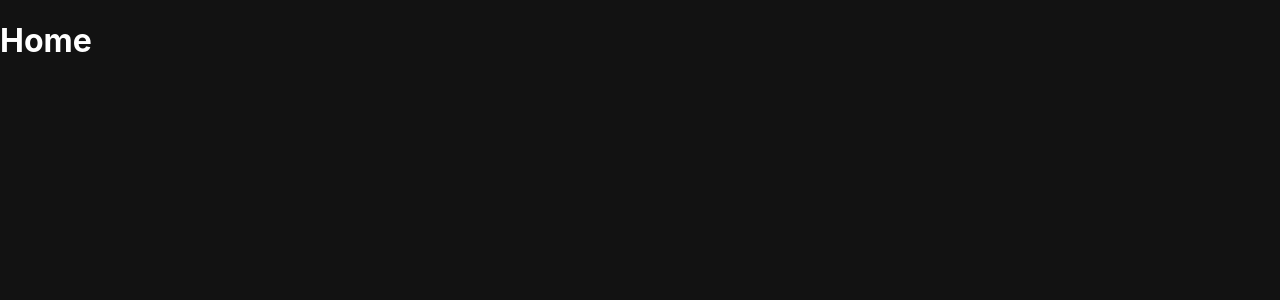
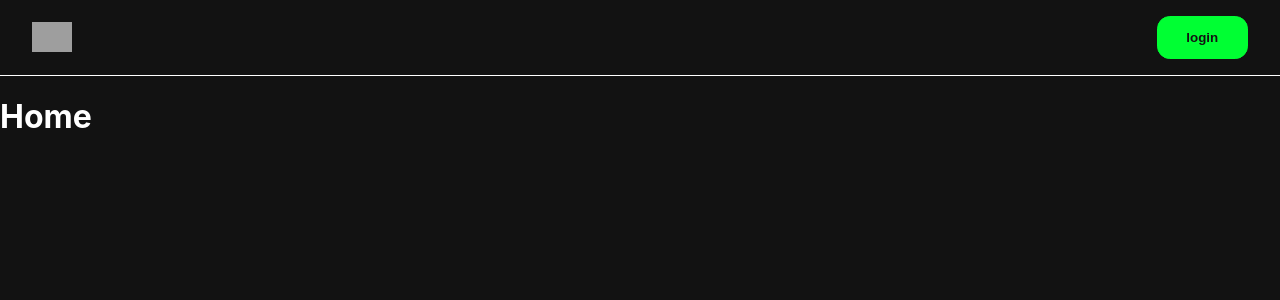
Before and after one commit to panna0/CommanderFront, a React (Create React App) app: page /app/home in a window 1280 px wide. Shown: the top 300 px of the page. Built offline with nearby package versions, Linux system fonts and the light colour scheme; grey boxes are pictures that could not be loaded.

Commit message:
add Header in BaseLayouts structure

```diff
--- a/src/layouts/BaseLayouts/BaseLayouts.jsx
+++ b/src/layouts/BaseLayouts/BaseLayouts.jsx
@@ -1,9 +1,25 @@
-import {Outlet} from 'react-router';
+import {Outlet, Link} from 'react-router';
+import Header from '../../components/Header/Header';
+import Button from '../../components/Button/Button';
+import styles from './BaseLayouts.module.scss'
+import { useNavigate } from 'react-router';
+
 
 function BaseLayouts() { //è come una classe ma è una funzione
+   const navigate = useNavigate();
+
+
+
+
     return (
-      <div className="App">
-        <div className='container'>
+      <div>
+        <Header>
+        <div>
+         <Button color={"primary"} size={"small"} action={() => navigate('/auth/login')}>login</Button>
+
+        </div>
+        </Header>
+        <div className={`${styles.container}`}>
           <Outlet/>
         </div>
       </div>
--- a/src/layouts/BaseLayouts/BaseLayouts.module.scss
+++ b/src/layouts/BaseLayouts/BaseLayouts.module.scss
@@ -0,0 +1,3 @@
+.container{
+    width: 100vw;
+}
```
